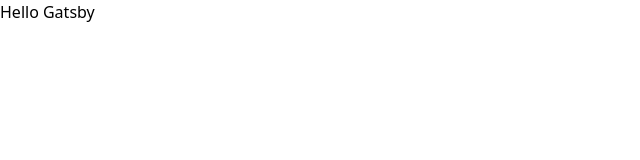
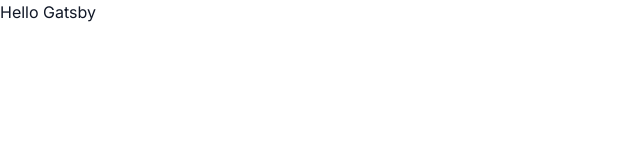
Before and after one commit to kentrichards/weather-app, a Gatsby site: page / in a window 1280 px wide. Shown: the full height of the page, 0-640 px from the left. Built offline with nearby package versions, Linux system fonts and the light colour scheme; Gatsby itself is replaced by a stand-in of ours.

Commit message:
added Inter font

```diff
--- a/gatsby-browser.js
+++ b/gatsby-browser.js
@@ -1 +1,2 @@
 import './src/styles/global.css'
+import 'fontsource-inter'
--- a/package.json
+++ b/package.json
@@ -6,6 +6,7 @@
   "author": "Kent Richards",
   "dependencies": {
     "autoprefixer": "^10.1.0",
+    "fontsource-inter": "^3.1.7",
     "gatsby": "^2.26.1",
     "gatsby-image": "^2.5.0",
     "gatsby-plugin-manifest": "^2.6.1",
--- a/src/pages/index.jsx
+++ b/src/pages/index.jsx
@@ -1,7 +1,7 @@
 import React from 'react'
 
 const Index = () => {
-  return <div>Hello Gatsby</div>
+  return <div className="text-gray-900">Hello Gatsby</div>
 }
 
 export default Index
--- a/tailwind.config.js
+++ b/tailwind.config.js
@@ -1,8 +1,14 @@
+const defaultTheme = require('tailwindcss/defaultTheme')
+
 module.exports = {
   purge: ['./src/**/*.{js,jsx,ts,tsx}'],
   darkMode: false, // or 'media' or 'class'
   theme: {
-    extend: {}
+    extend: {
+      fontFamily: {
+        sans: ['Inter', ...defaultTheme.fontFamily.sans]
+      }
+    }
   },
   variants: {
     extend: {}
```
Also changed, not shown: 1 other file.
